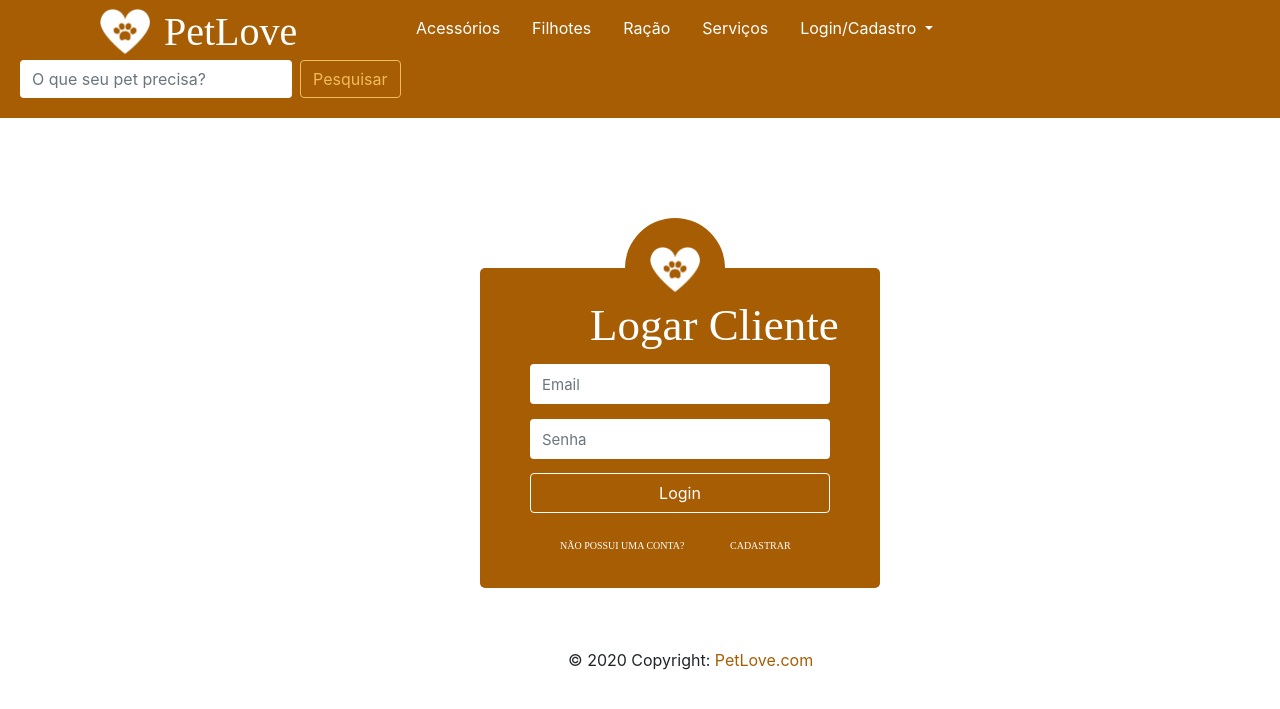
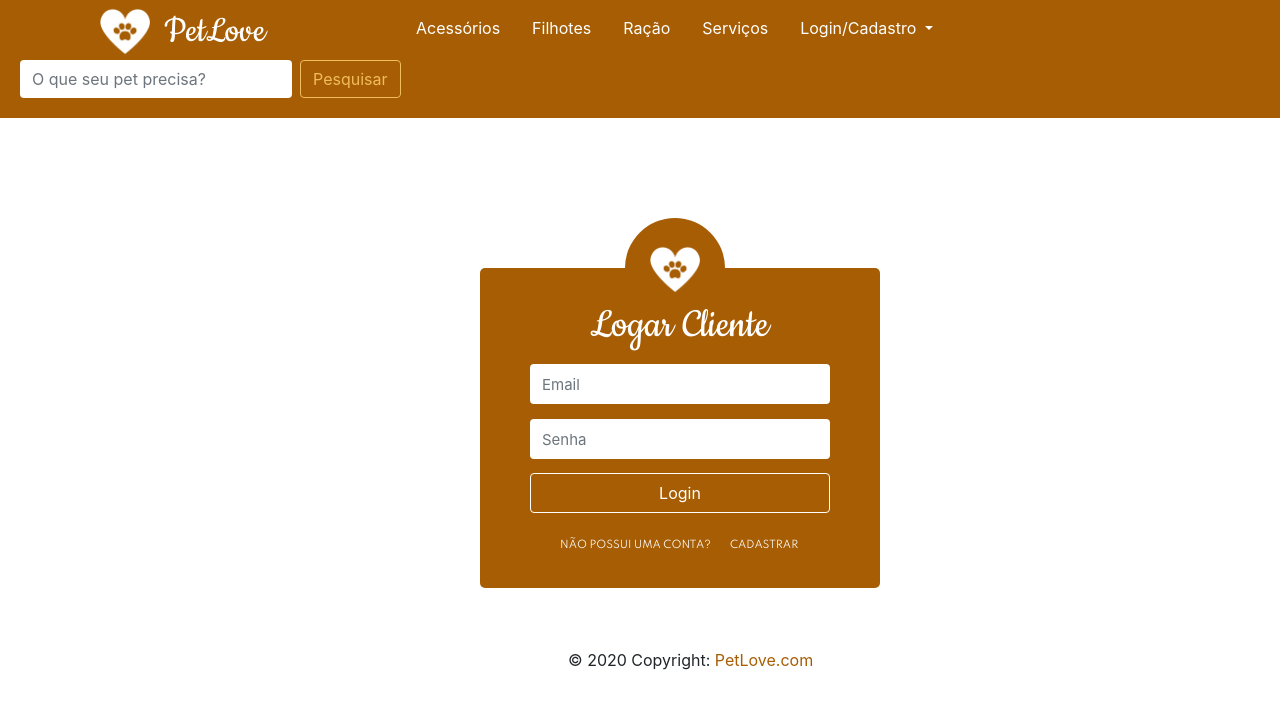
Before and after one commit to keylianegadelha/Petshop, a PHP site: page /loginCliente.php in a window 1280 px wide. Shown: the top 709 px of the page. Run offline with PHP 8.4, Linux system fonts and the light colour scheme; a stand-in replaces the project's code that opens the database connection.

Commit message:
Update loginCliente.css

```diff
--- a/visual/loginCliente.css
+++ b/visual/loginCliente.css
@@ -1,4 +1,13 @@
-@import url('https://fonts.googleapis.com/css?family=Cookie|Spartan&display=swap');
+@font-face {
+    src: url(Cookie-Regular.ttf);
+    font-family: 'Cookie-Regular';
+    font-weight: normal;
+}
+@font-face {
+    src: url(Spartan-Regular.ttf);
+    font-family: 'Spartan-Regular';
+    font-weight: normal;
+}
 .nav{
     padding-top: -20px;
     padding-bottom: 20px;
```
